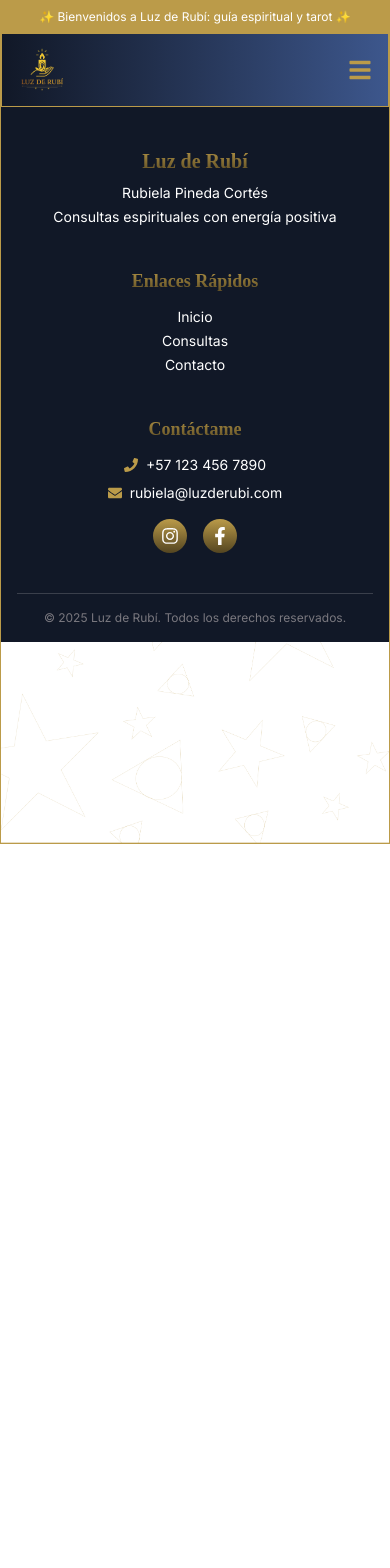
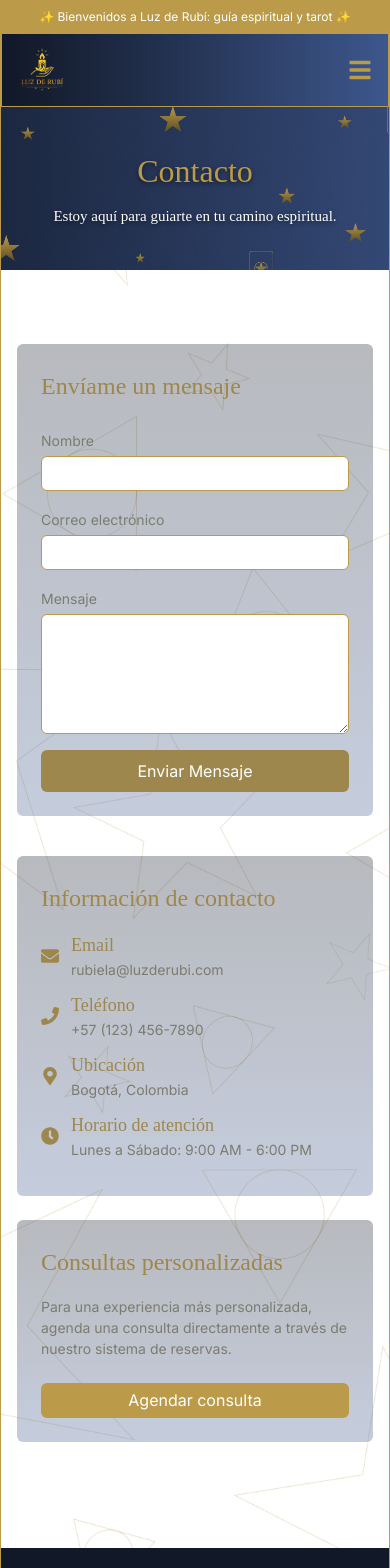
Before and after one commit to MayDonoban22/rubiela-tarot, a React (Vite) app in the folder frontend/: page /contacto in a window 390 px wide. Shown: the top 1568 px of the page. Before the commit the page ends 844 px from the top, so only its background shows below. Built offline with nearby package versions, Linux system fonts and the light colour scheme; a web font is replaced by a local one.

Commit message:
adding functions and  responsive mode

```diff
--- a/frontend/src/App.jsx
+++ b/frontend/src/App.jsx
@@ -16,10 +16,10 @@ function App() {
         <Header />
         <Routes>
           <Route path="/" element={<Home />} />
-          {/* <Route path="/consultas" element={<Consultas />} />
+          <Route path="/consultas" element={<Consultas />} />
           <Route path="/sobre-mi" element={<SobreMi />} />
           <Route path="/contacto" element={<Contacto />} />
-          <Route path="/agenda" element={<Agenda />} /> */}
+          <Route path="/agenda" element={<Agenda />} />
           {/* <Route path="/login" element={<Login />} />
           <Route path="/registro" element={<Registro />} /> */}
         </Routes>
--- a/frontend/src/pages/Agenda.jsx
+++ b/frontend/src/pages/Agenda.jsx
@@ -5,77 +5,86 @@ function Agenda() {
   const [selectedService, setSelectedService] = useState(null);
   const [selectedDate, setSelectedDate] = useState("");
   const [selectedHour, setSelectedHour] = useState("");
+  const [showConfirmation, setShowConfirmation] = useState(false);
+
+  const handleServiceSelect = (service) => {
+    setSelectedService(service);
+  };
+
+  const handlePaymentSubmit = (e) => {
+    e.preventDefault();
+    // api
+    setShowConfirmation(true);
+  };
 
   return (
-    <section className="pt-[57px]">
-      <h1 className="text-[60px] font-Abhaya text-[#7C7C70] text-center">
+    <section className="w-full px-4 sm:px-6 lg:px-[65px] pt-[57px] relative">
+      <h1 className="text-[32px] sm:text-[48px] lg:text-[60px] font-Abhaya text-[#7C7C70] text-center mb-8">
         Agenda tu Consulta
       </h1>
-      <div className="w-[984px] relative mt-[42px] mb-[40px] mx-[228px]">
+
+      {/* Selección de Servicio */}
+      <div className="relative max-w-[1000px] mx-auto mb-12">
         <div className="absolute inset-0 bg-gradient-to-b from-primary to-secondary opacity-30 rounded-md"></div>
-        <div className="relative z-10 p-[40px]">
-          <h3 className="text-[30px] font-Abhaya text-[#9E874D] mb-[27px]">
+        <div className="relative z-10 p-6 sm:p-8">
+          <h3 className="text-[24px] sm:text-[30px] font-Abhaya text-[#9E874D] mb-6">
             Selecciona tu Servicio
           </h3>
-          <div className="flex justify-center gap-[15px] mb-[30px]">
+          <div className="flex flex-wrap lg:flex-nowrap justify-center gap-4 mb-8">
             {[
               {
                 title: "Lectura de Tarot",
                 price: "$80 USD",
                 duration: "60 min",
               },
-              {
-                title: "Numerologia",
-                price: "$50 USD",
-                duration: "30 min",
-              },
-              {
-                title: "Rituales",
-                price: "$140 USD",
-                duration: "60 min",
-              },
+              { title: "Numerologia", price: "$50 USD", duration: "30 min" },
+              { title: "Rituales", price: "$140 USD", duration: "60 min" },
             ].map((service, idx) => (
               <button
                 key={idx}
-                onClick={() => setSelectedService(service)}
-                className={`cursor-pointer w-[290px] h-[120px] rounded-xl p-4 text-left border ${
+                onClick={() => handleServiceSelect(service)}
+                className={`cursor-pointer w-[90%] sm:w-[280px] md:w-[300px] lg:w-[320px] h-[120px] sm:h-[140px] rounded-xl p-4 text-left border transition
+                  ${
                     selectedService?.title === service.title
                       ? "border-goldLight bg-[#6C82B5]"
                       : "bg-[#526B9F] border-transparent hover:border-goldLight"
-                } transition`}
+                  }`}
               >
-                <h3 className="text-[20px] font-Abhaya text-goldLight mb-2">
+                <h3 className="text-[18px] sm:text-[20px] font-Abhaya text-goldLight mb-1">
                   {service.title}
                 </h3>
-                <p className="text-white font-inter">{service.price}</p>
-                <p className="text-white font-inter">{service.duration}</p>
+                <p className="text-white font-inter text-sm">{service.price}</p>
+                <p className="text-white font-inter text-sm">
+                  {service.duration}
+                </p>
               </button>
             ))}
           </div>
-          <div className="flex justify-between items-start gap-[20px]">
-            <div>
+
+          {/* Fecha y Hora */}
+          <div className="flex flex-col lg:flex-row justify-between gap-6">
+            <div className="flex-1">
               <div className="flex items-center gap-2 mb-2">
                 <FaCalendarAlt className="text-[#9E874D]" />
-                <h2 className="text-[30px] font-Abhaya text-[#9E874D]">
+                <h2 className="text-[20px] sm:text-[24px] font-Abhaya text-[#9E874D]">
                   Fecha
                 </h2>
               </div>
-              <div className="relative w-[414px]">
               <input
                 type="date"
                 value={selectedDate}
                 onChange={(e) => setSelectedDate(e.target.value)}
-                  className="block w-full h-[30px] bg-tertiary border border-goldLight rounded-md mt-[7px] px-2 focus:outline-none focus:ring-2 focus:ring-goldLight"
+                className="w-full max-w-md h-[36px] bg-tertiary border border-goldLight rounded-md px-3 focus:outline-none focus:ring-2 focus:ring-goldLight"
               />
-                <FaCalendarAlt className="absolute right-3 top-[50%] -translate-y-1/2 text-[#9E874D] pointer-events-none" />
             </div>
-            </div>
-            <div>
+            <div className="flex-1">
               <div className="flex items-center gap-2 mb-2">
                 <FaClock className="text-[#9E874D]" />
-                <h2 className="text-[30px] font-Abhaya text-[#9E874D]">Hora</h2>
+                <h2 className="text-[20px] sm:text-[24px] font-Abhaya text-[#9E874D]">
+                  Hora
+                </h2>
               </div>
-              <div className="grid grid-cols-4 gap-4 mt-[7px]">
+              <div className="grid grid-cols-4 gap-2">
                 {[
                   "09:00",
                   "10:00",
@@ -89,7 +98,8 @@ function Agenda() {
                   <button
                     key={idx}
                     onClick={() => setSelectedHour(hour)}
-                    className={`cursor-pointer w-[120px] h-[40px] rounded-md font-inter text-black font-light border transition ${
+                    className={`cursor-pointer w-full h-[36px] rounded-md font-inter text-black text-sm border transition
+                      ${
                         selectedHour === hour
                           ? "bg-[#C3B08B] border-goldLight"
                           : "bg-tertiary border-transparent hover:border-goldLight"
@@ -103,75 +113,85 @@ function Agenda() {
           </div>
         </div>
       </div>
+
+      {/* Resumen */}
       {selectedService && selectedDate && selectedHour && (
-        <div className="w-[984px] bg-[#F7F5EB] border border-goldLight rounded-md p-[30px] mx-[228px] mb-[40px]">
-          <h3 className="text-[24px] font-Abhaya text-[#9E874D] mb-2">
+        <div className="max-w-[1000px] mx-auto bg-[#F7F5EB] border border-goldLight rounded-md p-6 sm:p-8 mb-8">
+          <h3 className="text-[20px] sm:text-[24px] font-Abhaya text-[#9E874D] mb-2">
             Resumen de tu Cita
           </h3>
-          <p className="text-[#7C7C70] font-inter">
+          <p className="font-inter text-[14px] sm:text-[16px]">
             Servicio: <strong>{selectedService.title}</strong>
           </p>
-          <p className="text-[#7C7C70] font-inter">
+          <p className="font-inter text-[14px] sm:text-[16px]">
             Fecha: <strong>{selectedDate}</strong>
           </p>
-          <p className="text-[#7C7C70] font-inter">
+          <p className="font-inter text-[14px] sm:text-[16px]">
             Hora: <strong>{selectedHour}</strong>
           </p>
         </div>
       )}
-      <div className="w-[984px] relative mb-[90px] mx-[228px]">
+
+      {/* Pago */}
+      <div className="relative max-w-[1000px] mx-auto mb-20">
         <div className="absolute inset-0 bg-gradient-to-b from-primary to-secondary opacity-30 rounded-md"></div>
-        <div className="relative z-10 p-[30px]">
-          <h3 className="text-[30px] font-Abhaya text-[#9E874D] mb-[27px]">
+        <form
+          className="relative z-10 p-6 sm:p-8 space-y-4"
+          onSubmit={handlePaymentSubmit}
+        >
+          <h3 className="text-[24px] sm:text-[28px] font-Abhaya text-[#9E874D] mb-6">
             Detalles de Pago
           </h3>
-
-          <form className="space-y-4">
-            <div>
-              <label className="text-[15px] font-inter text-[#7C7C70]">
-                Nombre completo
+          {[
+            { label: "Nombre completo", type: "text" },
+            { label: "Número de tarjeta", type: "text" },
+            {
+              label: "Fecha de vencimiento",
+              type: "text",
+              placeholder: "MM/AA",
+            },
+            { label: "Código de seguridad", type: "text", placeholder: "CVV" },
+          ].map((field, idx) => (
+            <div key={idx}>
+              <label className="block text-[14px] sm:text-[15px] font-inter text-[#7C7C70] mb-1">
+                {field.label}
               </label>
               <input
-                type="text"
-                className="block w-full h-[30px] bg-tertiary border border-goldLight rounded-md mt-[7px] px-2 focus:outline-none focus:ring-2 focus:ring-goldLight"
+                type={field.type}
+                placeholder={field.placeholder || ""}
+                className="w-full h-[36px] bg-tertiary border border-goldLight rounded-md px-3 focus:outline-none focus:ring-2 focus:ring-goldLight"
+                required
               />
             </div>
-            <div>
-              <label className="text-[15px] font-inter text-[#7C7C70]">
-                Número de tarjeta
-              </label>
-              <input
-                type="text"
-                className="block w-full h-[30px] bg-tertiary border border-goldLight rounded-md mt-[7px] px-2 focus:outline-none focus:ring-2 focus:ring-goldLight"
-              />
-            </div>
-            <div>
-              <label className="text-[15px] font-inter text-[#7C7C70]">
-                Fecha de vencimiento
-              </label>
-              <input
-                type="text"
-                placeholder="MM/AA"
-                className="block w-full h-[30px] bg-tertiary border border-goldLight rounded-md mt-[7px] px-2 focus:outline-none focus:ring-2 focus:ring-goldLight"
-              />
-            </div>
-            <div>
-              <label className="text-[15px] font-inter text-[#7C7C70]">
-                Código de seguridad
-              </label>
-              <input
-                type="text"
-                placeholder="CVV"
-                className="block w-full h-[30px] bg-tertiary border border-goldLight rounded-md mt-[7px] px-2 focus:outline-none focus:ring-2 focus:ring-goldLight"
-              />
-            </div>
-
-            <button className="w-full cursor-pointer h-[42px] bg-goldLight text-tertiary font-inter rounded-md hover:opacity-90 transition mt-4">
+          ))}
+          <button className="w-full h-[42px] bg-goldLight text-tertiary font-inter text-[16px] rounded-md hover:opacity-90 transition mt-4 cursor-pointer">
             Confirmar Pago
           </button>
         </form>
       </div>
+
+      {/* Popup de confirmación */}
+      {showConfirmation && (
+        <div className="fixed inset-0 bg-white/60 backdrop-blur-sm flex items-center justify-center z-50">
+          <div className="bg-[#FFFDF7] rounded-2xl shadow-xl p-10 w-[90%] max-w-xl text-center animate-popIn">
+            <h2 className="text-[26px] font-Abhaya text-[#9E874D] mb-4">
+              ¡Tu cita ha sido confirmada!
+            </h2>
+            <p className="font-inter text-[16px] text-[#7C7C70] mb-6">
+              Has reservado una <strong>{selectedService.title}</strong> para el
+              día <strong>{selectedDate}</strong> a las{" "}
+              <strong>{selectedHour}</strong>. Muy pronto recibirás un correo de
+              confirmación.
+            </p>
+            <button
+              className="bg-goldLight text-white px-6 py-2 rounded-md font-inter text-[16px] hover:opacity-90 transition cursor-pointer"
+              onClick={() => setShowConfirmation(false)}
+            >
+              Cerrar
+            </button>
           </div>
+        </div>
+      )}
     </section>
   );
 }
--- a/frontend/src/pages/Contacto.jsx
+++ b/frontend/src/pages/Contacto.jsx
@@ -8,81 +8,87 @@ function Contacto() {
   const handleSubmit = (e) => {
     e.preventDefault();
     setShowPopup(true);
-
     setTimeout(() => setShowPopup(false), 3000);
   };
+
   return (
     <>
       <section className="relative w-full">
         <img
           src="/assets/images/Frame-second-page.png"
           alt="Banner"
-          className="w-full h-auto object-cover"
+          className="w-full object-cover object-center absolute h-full"
         />
-        <div className="absolute inset-0 flex flex-col justify-between items-center text-tertiary">
-          <div className="mt-[76px] px-[310px] text-center">
-            <h1 className="text-[60px] font-Abhaya text-[var(--color-goldLight)] leading-tight">
+        <div
+          className="relative inset-0 flex flex-col justify-center items-center text-tertiary
+                        px-4 sm:px-6 md:px-10 lg:px-[65px] py-[44px]
+                        gap-6 md:gap-8 lg:gap-10 z-10
+                        text-shadow-[0_2px_4px_rgba(0,0,0,0.5)]"
+        >
+          <div className="text-center max-w-[800px] px-2 mx-auto">
+            <h1
+              className="text-[32px] md:text-[48px] lg:text-[60px]
+                           font-Abhaya text-[var(--color-goldLight)] leading-tight"
+            >
               Contacto
             </h1>
-          </div>
-          <div className="mb-[71px] px-[350px] text-center">
-            <p className="text-[24px] font-Abhaya">
+            <p
+              className="text-[15px] md:text-[18px] lg:text-[22px]
+                           font-Abhaya leading-tight mt-4"
+            >
               Estoy aquí para guiarte en tu camino espiritual.
             </p>
           </div>
         </div>
       </section>
-      <section className="flex flex-col items-center px-[45px]">
-        <div className="flex gap-10">
-          <div className="w-[610px] h-[640px] relative mt-[74px] mb-[106px]">
+      <section className="flex flex-col items-center px-4 sm:px-6 md:px-10 lg:px-[45px]">
+        <div className="flex flex-col lg:flex-row gap-10 w-full max-w-[1200px] mt-[74px] mb-[106px]">
+          <div className="flex-1 relative">
             <div className="absolute inset-0 bg-gradient-to-b from-primary to-secondary opacity-30 rounded-md"></div>
-            <div className="relative z-10 p-[30px]">
-              <h3 className="text-[30px] font-Abhaya text-[#9E874D] mb-[27px]">
+            <div className="relative z-10 p-6 sm:p-8">
+              <h3 className="text-[24px] md:text-[28px] font-Abhaya text-[#9E874D] mb-6">
                 Envíame un mensaje
               </h3>
-              <form onSubmit={handleSubmit}>
-                <div className="mb-[20px]">
-                  <label className="text-[15px] font-inter text-[#7C7C70]">
+              <form onSubmit={handleSubmit} className="space-y-4">
+                <div>
+                  <label className="text-[14px] md:text-[15px] font-inter text-[#7C7C70]">
                     Nombre
                   </label>
                   <input
                     type="text"
-                    className="block w-full h-[30px] bg-tertiary border border-goldLight rounded-md mt-[7px] px-2 focus:outline-none focus:ring-2 focus:ring-goldLight"
                     required
+                    className="block w-full h-[35px] bg-tertiary border border-goldLight rounded-md mt-1 px-3 focus:outline-none focus:ring-2 focus:ring-goldLight"
                   />
                 </div>
-
-                <div className="mb-[20px]">
-                  <label className="text-[15px] font-inter text-[#7C7C70]">
+                <div>
+                  <label className="text-[14px] md:text-[15px] font-inter text-[#7C7C70]">
                     Correo electrónico
                   </label>
                   <input
                     type="email"
-                    className="block w-full h-[30px] bg-tertiary border border-goldLight rounded-md mt-[7px] px-2 focus:outline-none focus:ring-2 focus:ring-goldLight"
                     required
+                    className="block w-full h-[35px] bg-tertiary border border-goldLight rounded-md mt-1 px-3 focus:outline-none focus:ring-2 focus:ring-goldLight"
                   />
                 </div>
-
-                <div className="mb-4">
-                  <label className="text-[15px] font-inter text-[#7C7C70]">
+                <div>
+                  <label className="text-[14px] md:text-[15px] font-inter text-[#7C7C70]">
                     Mensaje
                   </label>
                   <textarea
-                    className="block w-[550px] h-[130px] bg-tertiary border border-goldLight rounded-md mt-[7px] px-2 py-1 focus:outline-none focus:ring-2 focus:ring-goldLight"
                     required
-                  ></textarea>
+                    className="block w-full h-[120px] sm:h-[130px] bg-tertiary border border-goldLight rounded-md mt-1 px-3 py-2 focus:outline-none focus:ring-2 focus:ring-goldLight"
+                  />
                 </div>
-
                 <button
                   type="submit"
-                  className="w-[550px] h-[42px] cursor-pointer bg-[#9E874D] text-tertiary font-inter text-[20px] rounded-md"
+                  className="w-full h-[42px] bg-[#9E874D] text-tertiary font-inter text-[16px] rounded-md hover:opacity-90 transition cursor-pointer"
                 >
                   Enviar Mensaje
                 </button>
               </form>
               {showPopup && (
                 <div className="absolute top-4 left-1/2 transform -translate-x-1/2 w-[90%] max-w-md bg-white border border-goldLight text-center rounded-lg shadow-lg p-4 animate-fade-in-out z-20">
-                  <p className="text-[18px] font-inter text-[#7C7C70]">
+                  <p className="text-[16px] font-inter text-[#7C7C70]">
                     ¡Gracias por tu mensaje! Pronto te contactaremos por correo
                     electrónico.
                   </p>
@@ -90,67 +96,62 @@ function Contacto() {
               )}
             </div>
           </div>
-          <div className="flex flex-col gap-6 mt-[74px] mb-[106px]">
-            <div className="w-[610px] h-[411px] relative">
+          <div className="flex-1 flex flex-col gap-6">
+            <div className="relative h-[auto]">
               <div className="absolute inset-0 bg-gradient-to-b from-primary to-secondary opacity-30 rounded-md"></div>
-              <div className="relative z-10 p-[30px]">
-                <h3 className="text-[30px] font-Abhaya text-[#9E874D] mb-[20px]">
+              <div className="relative z-10 p-6 sm:p-8">
+                <h3 className="text-[24px] md:text-[28px] font-Abhaya text-[#9E874D] mb-4">
                   Información de contacto
                 </h3>
-
-                <div className="flex items-center gap-3 mb-1">
-                  <FaEnvelope className="text-[#9E874D]" />
-                  <h4 className="text-[22px] font-Abhaya text-[#9E874D]">
-                    Email
-                  </h4>
-                </div>
-                <p className="text-[17px] font-inter text-[#7C7C70] mb-4">
-                  rubiela@luzderubi.com
-                </p>
-
-                <div className="flex items-center gap-3 mb-1">
-                  <FaPhone className="text-[#9E874D]" />
-                  <h4 className="text-[22px] font-Abhaya text-[#9E874D]">
-                    Teléfono
-                  </h4>
-                </div>
-                <p className="text-[17px] font-inter text-[#7C7C70] mb-4">
-                  +57 (123) 456-7890
-                </p>
-
-                <div className="flex items-center gap-3 mb-1">
-                  <FaMapMarkerAlt className="text-[#9E874D]" />
-                  <h4 className="text-[22px] font-Abhaya text-[#9E874D]">
-                    Ubicación
-                  </h4>
-                </div>
-                <p className="text-[17px] font-inter text-[#7C7C70] mb-4">
-                  Bogotá, Colombia
-                </p>
-
-                <div className="flex items-center gap-3 mb-1">
-                  <FaClock className="text-[#9E874D]" />
-                  <h4 className="text-[22px] font-Abhaya text-[#9E874D]">
-                    Horario de atención
-                  </h4>
-                </div>
-                <p className="text-[17px] font-inter text-[#7C7C70]">
-                  Lunes a Sábado: 9:00 AM - 6:00 PM
-                </p>
+                {[
+                  {
+                    icon: FaEnvelope,
+                    label: "Email",
+                    value: "rubiela@luzderubi.com",
+                  },
+                  {
+                    icon: FaPhone,
+                    label: "Teléfono",
+                    value: "+57 (123) 456-7890",
+                  },
+                  {
+                    icon: FaMapMarkerAlt,
+                    label: "Ubicación",
+                    value: "Bogotá, Colombia",
+                  },
+                  {
+                    icon: FaClock,
+                    label: "Horario de atención",
+                    value: "Lunes a Sábado: 9:00 AM - 6:00 PM",
+                  },
+                ].map((item, idx) => (
+                  <div key={idx} className="flex items-center gap-3 mb-3">
+                    <item.icon className="text-[#9E874D] text-[18px]" />
+                    <div>
+                      <h4 className="text-[18px] md:text-[20px] font-Abhaya text-[#9E874D]">
+                        {item.label}
+                      </h4>
+                      <p className="text-[14px] md:text-[16px] font-inter text-[#7C7C70]">
+                        {item.value}
+                      </p>
+                    </div>
+                  </div>
+                ))}
               </div>
             </div>
-            <div className="w-[610px] h-[206px] relative">
+
+            <div className="relative h-[auto]">
               <div className="absolute inset-0 bg-gradient-to-b from-primary to-secondary opacity-30 rounded-md"></div>
-              <div className="relative z-10 p-[30px]">
-                <h3 className="text-[30px] font-Abhaya text-[#9E874D] mb-4">
+              <div className="relative z-10 p-6 sm:p-8">
+                <h3 className="text-[24px] md:text-[28px] font-Abhaya text-[#9E874D] mb-4">
                   Consultas personalizadas
                 </h3>
-                <p className="text-[17px] font-inter text-[#7C7C70] mb-4">
+                <p className="text-[14px] md:text-[16px] font-inter text-[#7C7C70] mb-6">
                   Para una experiencia más personalizada, agenda una consulta
                   directamente a través de nuestro sistema de reservas.
                 </p>
                 <Link to="/agenda">
-                  <button className="w-[170px] h-[35px] cursor-pointer bg-goldLight text-tertiary font-inter text-[17px] rounded-md">
+                  <button className="w-full md:w-[170px] h-[35px] bg-goldLight text-tertiary font-inter text-[16px] rounded-md hover:opacity-90 cursor-pointer transition">
                     Agendar consulta
                   </button>
                 </Link>
```
Also changed, not shown: frontend/src/components/Navbar/Navbar.jsx (+9 -3 lines), frontend/src/index.css (+21 -0 lines), frontend/src/pages/Consultas.jsx (+23 -22 lines), frontend/src/pages/Home.jsx (+12 -8 lines), frontend/src/pages/SobreMi.jsx (+38 -41 lines), frontend/public/assets/images/Frame-first-page.png. Lines whose indentation alone changed are shown as unchanged.
